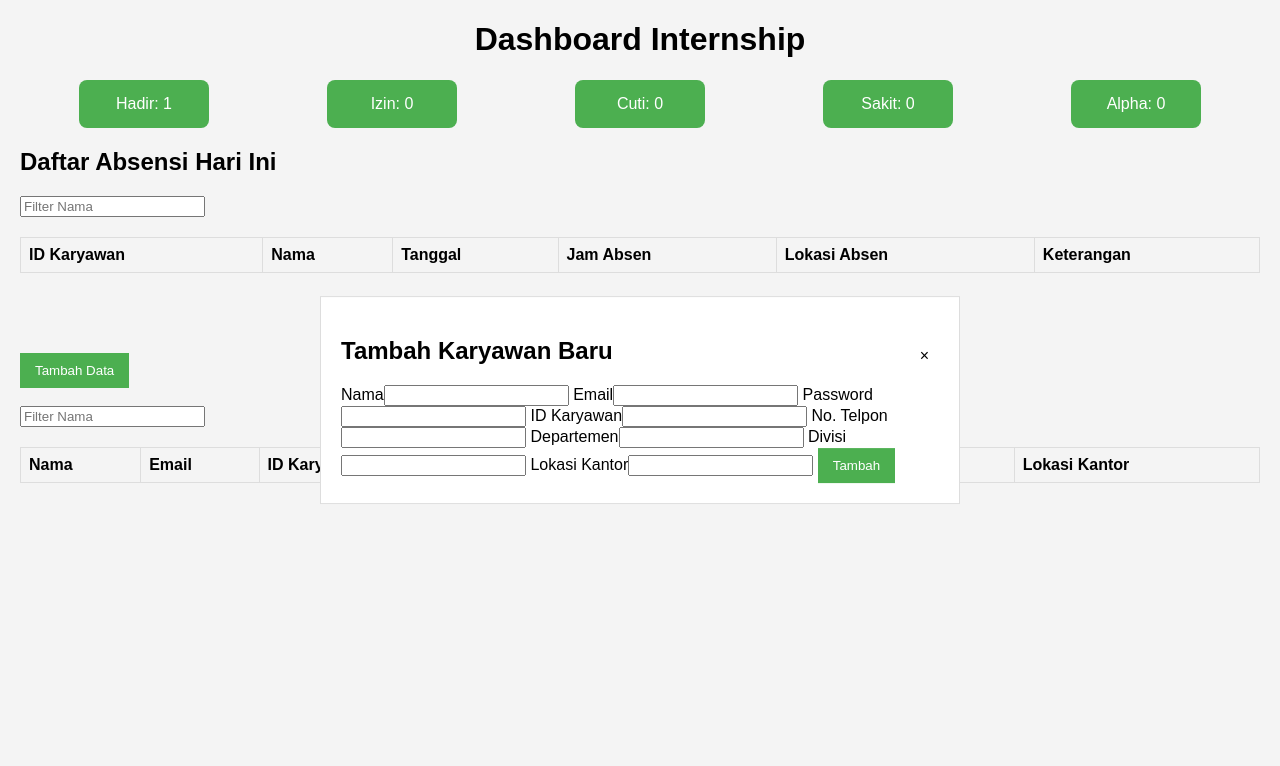
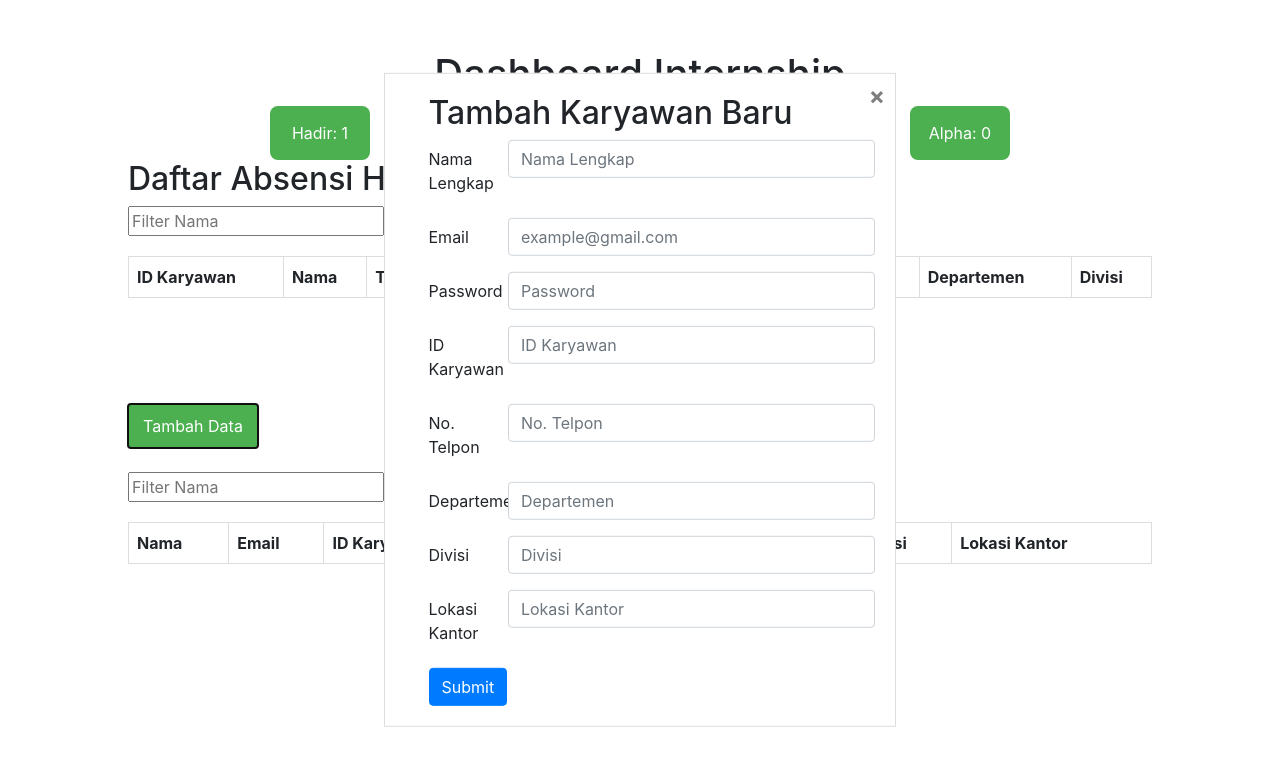
Before and after one commit to billytandi/WebsiteAdmin, a plain HTML site: page public/index.html in a window 1280 px wide. Both pictures are taken after a click on the button "Tambah Data". Drawn offline with nearby package versions, Linux system fonts and the light colour scheme; no server answers.

Commit message:
Improve UI for Add Employee

```diff
--- a/public/index.html
+++ b/public/index.html
@@ -2,16 +2,17 @@
 <html lang="en">
 <head>
   <meta charset="UTF-8">
-  <meta name="viewport" content="width=device-width, initial-scale=1.0">
+  <meta name="viewport" content="width=device-width, initial-scale=1, shrink-to-fit=no">
   <title>Admin Absensi</title>
   <link rel="stylesheet" type="text/css" href="style.css">
+  <link rel="stylesheet" href="https://cdn.jsdelivr.net/npm/bootstrap@4.0.0/dist/css/bootstrap.min.css" integrity="sha384-Gn5384xqQ1aoWXA+058RXPxPg6fy4IWvTNh0E263XmFcJlSAwiGgFAW/dAiS6JXm" crossorigin="anonymous">
 
 </head>
 <body>
   <!-- Dashboard Page -->
-  <div id="dashboard">
+  <div id="dashboard" style="margin-right: 10%;margin-left: 10%;margin-top: 50px;">
     <h1>Dashboard Internship</h1>
-    <div class="widgets">
+    <div class="widgets" style="width: 800px;margin: auto;">
       <div class="widget" id="hadir">Hadir: <span id="hadirCount">1</span></div>
       <div class="widget" id="izin">Izin: <span id="izinCount">0</span></div>
       <div class="widget" id="cuti">Cuti: <span id="cutiCount">0</span></div>
@@ -30,6 +31,8 @@
           <th>Jam Absen</th>
           <th>Lokasi Absen</th>
           <th>Keterangan</th>
+          <th>Departemen</th>
+          <th>Divisi</th>
         </tr>
       </thead>
       <tbody id="attendanceData"></tbody>
@@ -37,7 +40,7 @@
   </div>
 
   <!-- Data Karyawan Page -->
-  <div id="dataKaryawan">
+  <div id="dataKaryawan" style="margin-right: 10%;margin-left: 10%;margin-top: 50px;">
     <h1>Data Internship</h1>
     <button id="addEmployeeBtn">Tambah Data</button>
     <br></br>
@@ -60,25 +63,79 @@
   </div>
 
   <!-- Pop-up Form Tambah Karyawan -->
-<div id="addEmployeeForm" class="modal">
-  <div class="modal-content">
+<div id="addEmployeeForm" style="width: 40%;">
     <span class="close">&times;</span>
-    <h2>Tambah Karyawan Baru</h2>
-    <form id="employeeForm">
-      <label>Nama</label><input type="text" id="employeeName" required>
-      <label>Email</label><input type="email" id="employeeEmail" required>
-      <label>Password</label><input type="password" id="employeePassword" required>
-      <label>ID Karyawan</label><input type="text" id="employeeID" required>
-      <label>No. Telpon</label><input type="text" id="employeePhone" required>
-      <label>Departemen</label><input type="text" id="employeeDepartement" required>
-      <label>Divisi</label><input type="text" id="employeeDivision" required>
-      <label>Lokasi Kantor</label><input type="text" id="employeeOffice" required>
-      <button type="submit">Tambah</button>
+    <h2 style="margin-left: 5%;">Tambah Karyawan Baru</h2>
+    <form id="employeeForm" style="margin-left: 5%;">
+      <!-- Nama Lengkap -->
+      <div class="form-group row">
+        <label for="inputName" class="col-sm-2 col-form-label">Nama Lengkap</label>
+        <div class="col-sm-10">
+          <input type="text" class="form-control" id="employeeName" placeholder="Nama Lengkap" required>
+        </div>
+      </div>
+      <!-- Email -->
+      <div class="form-group row">
+        <label for="inputEmail" class="col-sm-2 col-form-label">Email</label>
+        <div class="col-sm-10">
+          <input type="email" class="form-control" id="employeeEmail" placeholder="example@gmail.com" required>
+        </div>
+      </div>
+      <!-- Password -->
+      <div class="form-group row">
+        <label for="inputPassword" class="col-sm-2 col-form-label">Password</label>
+        <div class="col-sm-10">
+          <input type="password" class="form-control" id="employeePassword" placeholder="Password" required>
+        </div>
+      </div>
+      <!-- ID Karyawan -->
+      <div class="form-group row">
+        <label for="inputID" class="col-sm-2 col-form-label">ID Karyawan</label>
+        <div class="col-sm-10">
+          <input type="text" class="form-control" id="employeeID" placeholder="ID Karyawan" required>
+        </div>
+      </div>
+
+      <!-- No. Telpon -->
+      <div class="form-group row">
+        <label for="inputPhone" class="col-sm-2 col-form-label">No. Telpon</label>
+        <div class="col-sm-10">
+          <input type="text" class="form-control" id="employeePhone" placeholder="No. Telpon" required>
+        </div>
+      </div>
+
+      <!-- Departemen -->
+      <div class="form-group row">
+        <label for="inputDepartement" class="col-sm-2 col-form-label">Departemen</label>
+        <div class="col-sm-10">
+          <input type="text" class="form-control" id="employeeDepartement" placeholder="Departemen" required>
+        </div>
+      </div>
+
+      <!-- Divisi -->
+      <div class="form-group row">
+        <label for="inputDivision" class="col-sm-2 col-form-label">Divisi</label>
+        <div class="col-sm-10">
+          <input type="text" class="form-control" id="employeeDivision" placeholder="Divisi" required>
+        </div>
+      </div>
+
+      <!-- Lokasi Kantor -->
+      <div class="form-group row">
+        <label for="inputOffice" class="col-sm-2 col-form-label">Lokasi Kantor</label>
+        <div class="col-sm-10">
+          <input type="text" class="form-control" id="employeeOffice" placeholder="Lokasi Kantor" required>
+        </div>
+      </div>
+
+      <button type="submit" class="btn btn-primary">Submit</button>
     </form>
   </div>
 </div>
 
 <script type= "module" src="script.js"></script>
-
+<script src="https://code.jquery.com/jquery-3.2.1.slim.min.js" integrity="sha384-KJ3o2DKtIkvYIK3UENzmM7KCkRr/rE9/Qpg6aAZGJwFDMVNA/GpGFF93hXpG5KkN" crossorigin="anonymous"></script>
+<script src="https://cdn.jsdelivr.net/npm/popper.js@1.12.9/dist/umd/popper.min.js" integrity="sha384-ApNbgh9B+Y1QKtv3Rn7W3mgPxhU9K/ScQsAP7hUibX39j7fakFPskvXusvfa0b4Q" crossorigin="anonymous"></script>
+<script src="https://cdn.jsdelivr.net/npm/bootstrap@4.0.0/dist/js/bootstrap.min.js" integrity="sha384-JZR6Spejh4U02d8jOt6vLEHfe/JQGiRRSQQxSfFWpi1MquVdAyjUar5+76PVCmYl" crossorigin="anonymous"></script>
 </body>
 </html>
--- a/public/script.js
+++ b/public/script.js
@@ -46,6 +46,8 @@ document.getElementById('employeeForm').addEventListener('submit', async (e) =>
       employeeID: employeeID,
       phone: phone,
       departement: departement,
+      division: division,
+      office: office
     });
 
     alert("Data karyawan berhasil ditambahkan!");
@@ -62,7 +64,6 @@ document.getElementById('employeeForm').addEventListener('submit', async (e) =>
                         <td>${office}</td>
                       </tr>`;
     employeeTable.innerHTML += newRow;
-
     // Reset form
     document.getElementById('employeeForm').reset();
 
@@ -130,7 +131,9 @@ async function fetchAttendances() {
       formattedDate: '-',
       formattedClock: '-',
       location: '-',
-      keterangan: '-'
+      keterangan: 'Belum Hadir',
+      departement: data.departement,
+      division: data.division,
     };
 
     // Jika karyawan sudah absen, update statusnya
@@ -183,7 +186,8 @@ async function fetchAttendances() {
                     <td>${employee.formattedClock}</td>
                     <td>${employee.location}</td>
                     <td>${employee.keterangan}</td>
-
+                    <td>${employee.departement}</td>
+                    <td>${employee.division}</td>
                   </tr>`;
     attendanceTable.innerHTML += row;
   });
```
